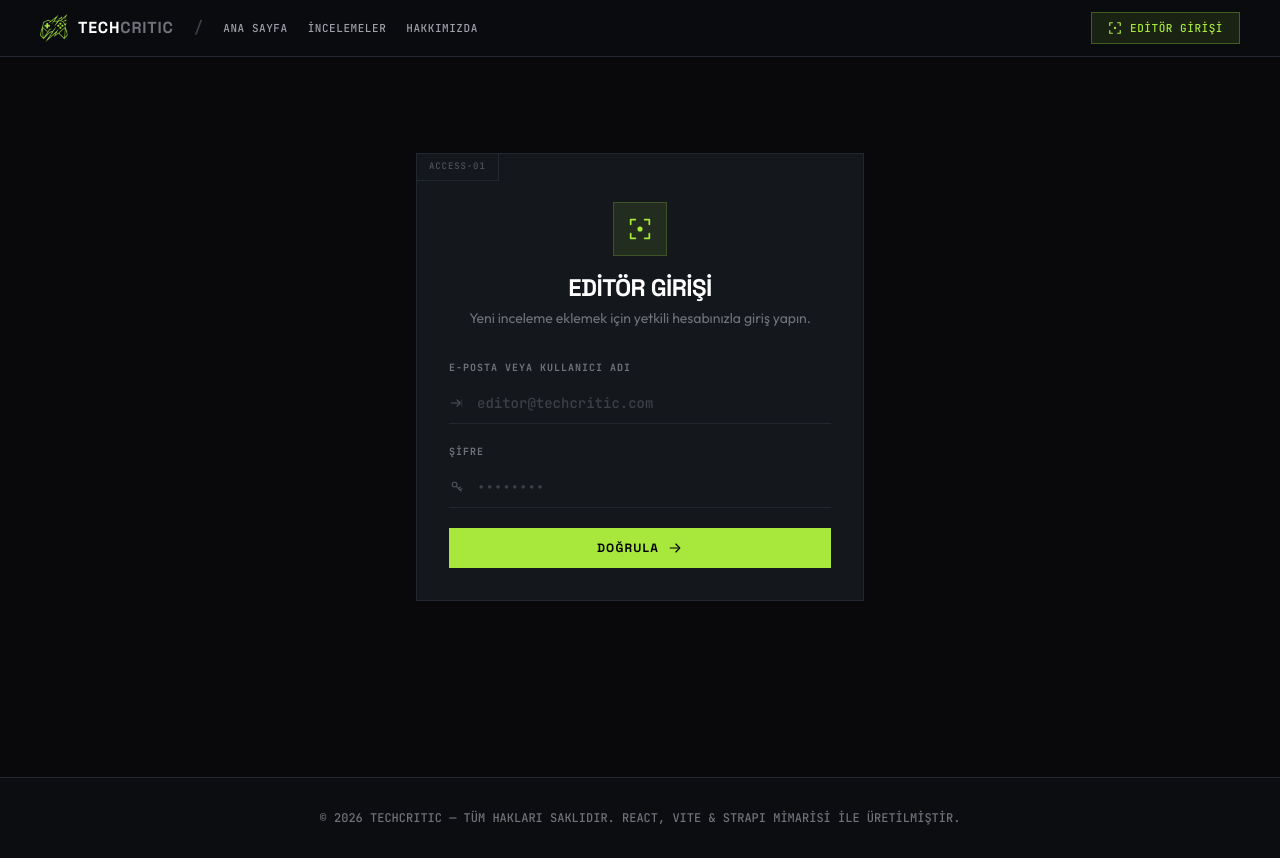
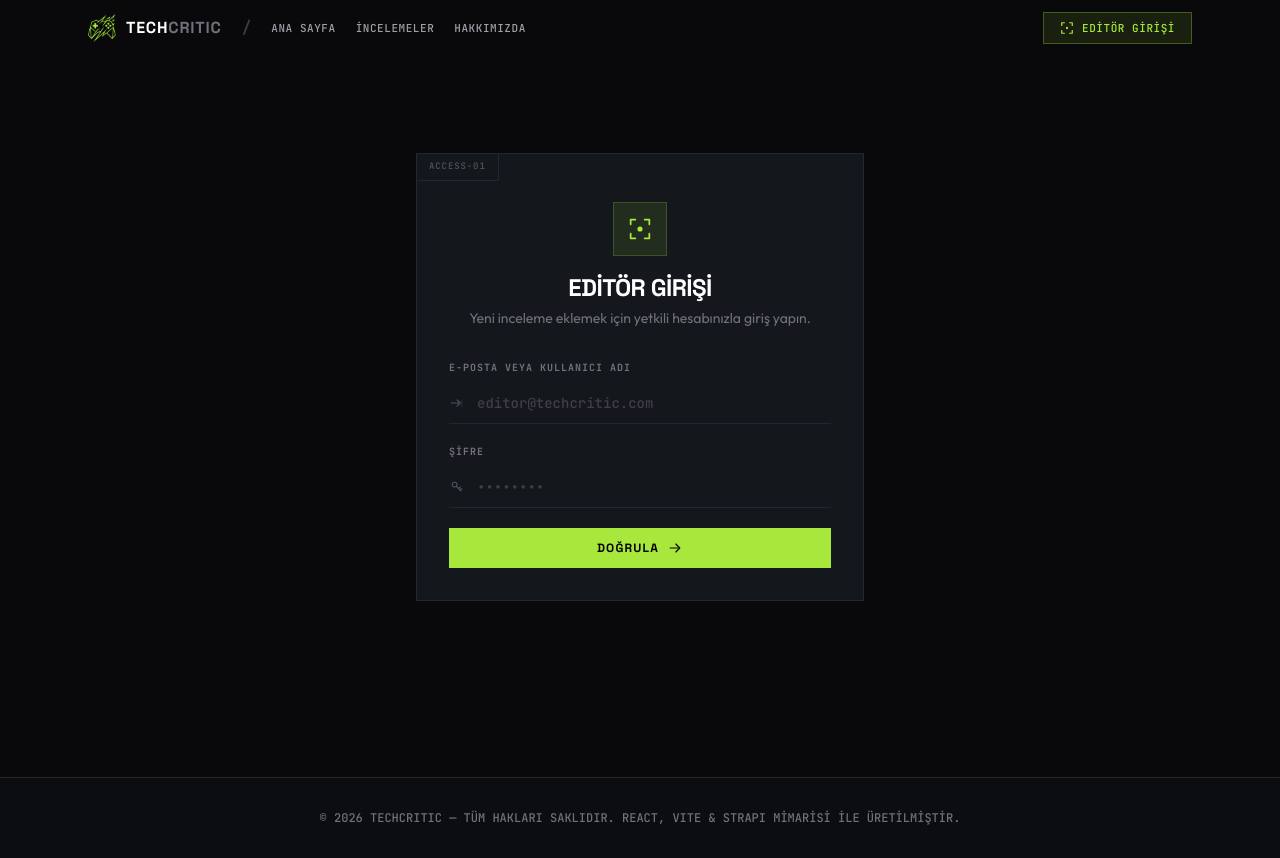
Before and after one commit to cetinumit/react-strapi-game-critic-site, a React (Vite) app in the folder frontend/: page /login in a window 1280 px wide. Built offline with nearby package versions, Linux system fonts and the light colour scheme; no server answers.

Commit message:
navbar detayları düzenlendi

```diff
--- a/frontend/src/components/Navbar.jsx
+++ b/frontend/src/components/Navbar.jsx
@@ -10,9 +10,18 @@ const Navbar = () => {
   const navigate = useNavigate();
   const location = useLocation();
   const [menuOpen, setMenuOpen] = useState(false);
+  const [scrolled, setScrolled] = useState(false);
 
   const isAuth = isAuthenticated();
   const user = getCurrentUser();
+
+  // Tepedeyken navbar siteyle iç içe dursun; kaydırınca zemin + çizgi belirsin
+  useEffect(() => {
+    const onScroll = () => setScrolled(window.scrollY > 8);
+    onScroll();
+    window.addEventListener("scroll", onScroll, { passive: true });
+    return () => window.removeEventListener("scroll", onScroll);
+  }, []);
 
   // Rota değişince mobil menü açık kalmasın
   useEffect(() => {
@@ -103,8 +112,16 @@ const Navbar = () => {
     );
 
   return (
-    <header className="sticky top-0 z-50 bg-void/90 backdrop-blur-md border-b border-line">
-      <div className="max-w-[1248px] mx-auto px-4 sm:px-6">
+    // border-b hep duruyor, sadece rengi değişiyor — belirirken 1px kayma olmasın diye
+    <header
+      className={`sticky top-0 z-50 border-b transition-colors duration-300 ${
+        scrolled || menuOpen
+          ? "bg-void/90 backdrop-blur-md border-line"
+          : "bg-transparent border-transparent"
+      }`}
+    >
+      {/* MainLayout ve Footer ile aynı konteyner — soldan sağda içerikle hizalı dursun */}
+      <div className="max-w-6xl mx-auto px-6">
         {/* Üst çubuk: 56px yükseklik, 12px dikey padding */}
         <div className="h-14 flex items-center gap-5">
           <Link
```
